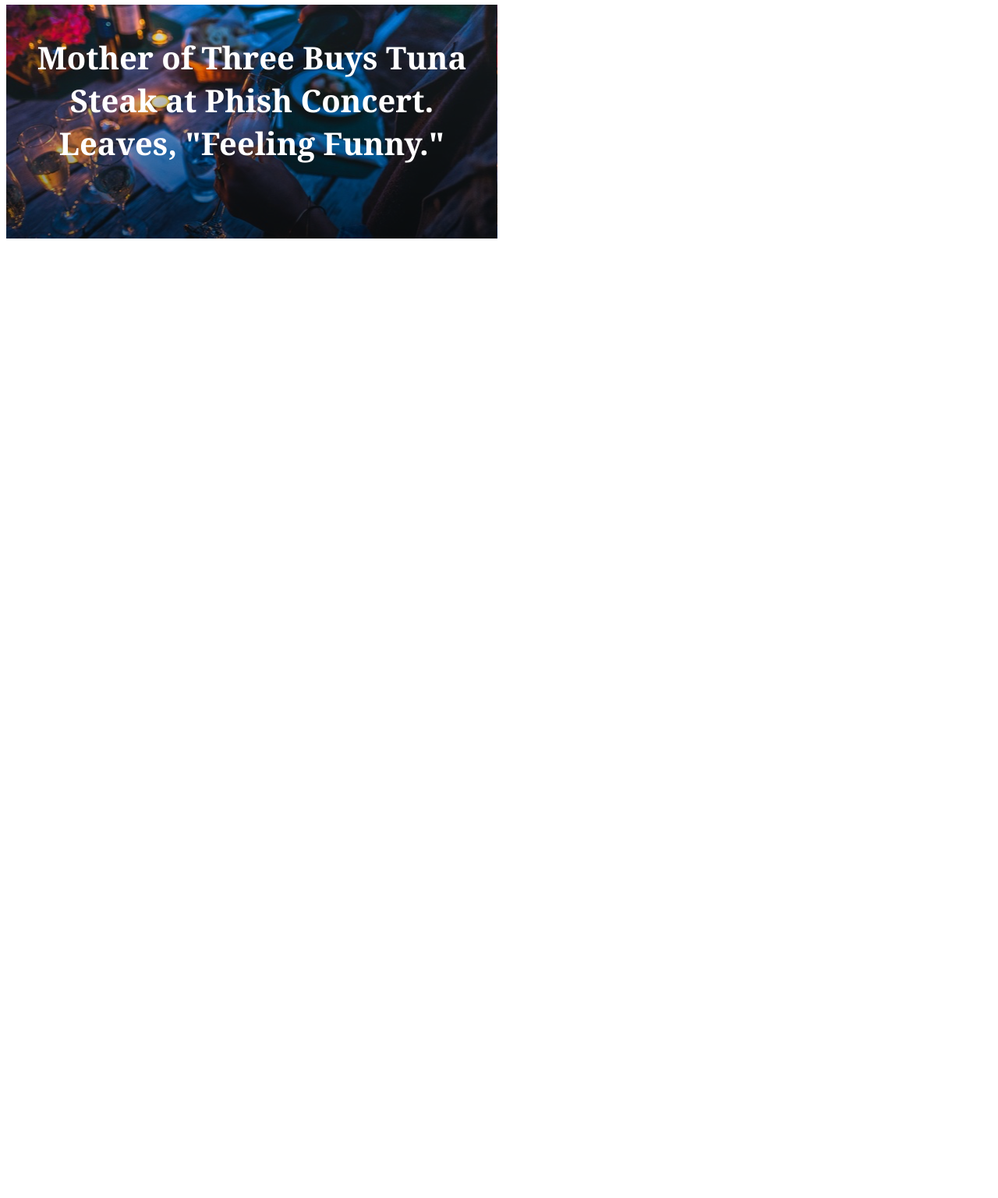
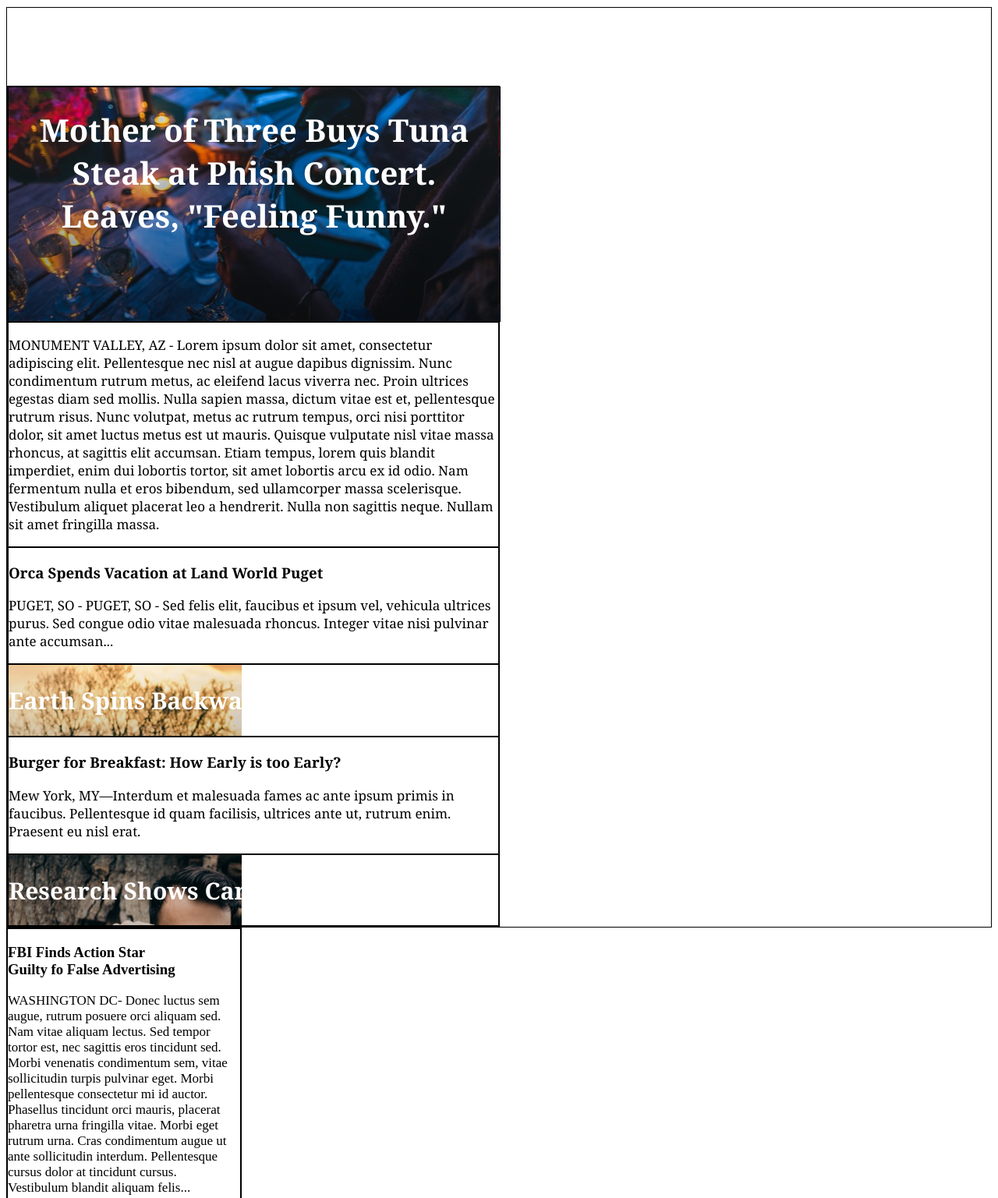
Before and after one commit to DavidAlip/My_Times, a plain HTML site: page index.html in a window 1280 px wide. Shown: the part 96-1633 px from the top of the page at 78% size. Before the commit the page ends 800 px from the top, so only its background shows below. Drawn offline with Linux system fonts and the light colour scheme.

Commit message:
3rd commit

```diff
--- a/index.html
+++ b/index.html
@@ -26,13 +26,59 @@
 
 <!--      Main content    -->
     <div class="content">
+
+      <!--      left column       -->
+      <div class="column_left">
       <div class="Tuna_Story_Head">
-        <p>Mother of Three Buys Tuna</br>
+        <h1>Mother of Three Buys Tuna</br>
           Steak at Phish Concert.</br>
-          Leaves, "Feeling Funny."</p>
+          Leaves, "Feeling Funny."</h1>
         </div>
         <div class="Tuna_Story_content">
+          <p>MONUMENT VALLEY, AZ - Lorem ipsum dolor sit amet, consectetur adipiscing elit. Pellentesque nec nisl at augue dapibus dignissim. Nunc condimentum rutrum metus, ac eleifend lacus viverra nec. Proin ultrices egestas diam sed mollis. Nulla sapien massa, dictum vitae est et, pellentesque rutrum risus. Nunc volutpat, metus ac rutrum tempus, orci nisi porttitor dolor, sit amet luctus metus est ut mauris. Quisque vulputate nisl vitae massa rhoncus, at sagittis elit accumsan. Etiam tempus, lorem quis blandit imperdiet, enim dui lobortis tortor, sit amet lobortis arcu ex id odio. Nam fermentum nulla et eros bibendum, sed ullamcorper massa scelerisque. Vestibulum aliquet placerat leo a hendrerit. Nulla non sagittis neque. Nullam sit amet fringilla massa. </p>
         </div>
+        <div class="Orca_story">
+          <h3>Orca Spends Vacation at Land World Puget</h3>
+          <p>PUGET, SO - PUGET, SO - Sed felis elit, faucibus et ipsum vel, vehicula ultrices purus. Sed congue odio vitae malesuada rhoncus. Integer vitae nisi pulvinar ante accumsan...</p>
+        </div>
+        <div class="Earth_story">
+          <h2>Earth Spins Backwards for 2017</h2>
+        </div>
+        <div class="Burger_Breakfast">
+          <h3>Burger for Breakfast: How Early is too Early?</h3>
+          <p>Mew York, MY—Interdum et malesuada fames ac ante ipsum primis in faucibus. Pellentesque id quam facilisis, ultrices ante ut, rutrum enim. Praesent eu nisl erat.</p>
+        </div>
+        <div class="Research_story">
+          <h2>Research Shows Cameras Erase Memory</h2>
+        </div>
+        </div>
+      </div>
+
+      <!--      middle column      -->
+      <div class="column_middle">
+        <div class="FBI_story">
+          <h3>FBI Finds Action Star </br>
+          Guilty fo False Advertising</h3>
+          <p>WASHINGTON DC- Donec luctus sem augue, rutrum posuere orci aliquam sed. Nam vitae aliquam lectus. Sed tempor tortor est, nec sagittis eros tincidunt sed. Morbi venenatis condimentum sem, vitae sollicitudin turpis pulvinar eget. Morbi pellentesque consectetur mi id auctor. Phasellus tincidunt orci mauris, placerat pharetra urna fringilla vitae. Morbi eget rutrum urna. Cras condimentum augue ut ante sollicitudin interdum. Pellentesque cursus dolor at tincidunt cursus. Vestibulum blandit aliquam felis...</p>
+        </div>
+        <div class="Cat_Story_image">
+          <h2>Cats in Control-Is It a Thing?</h2>
+        </div>
+        <div class="Cat_Story">
+          <p>BROOKLYN, NY- In molestie nulla sodales sit amet. Proin vulputate, ipsum porta aliquam commodo, nunc nibh tincidunt lorem, vel consectetur neque mi vel neque. Mauris ultricies, nulla scelerisque sollicitudin lobortis, dui est sodales sapien, a vestibulum velit diam eget felis. Vivamus dignissim lacinia dolor, quis commodo tellus pellentesque in.</p>
+        </div>
+
+        <!--      right column      -->
+        <div class="column_right">
+        <div class="cookie_bite_image">
+        </div>
+        <div class="news_bites">
+          <h3>NEWS BITES</h3>
+          <p>Cat Emoji Goes Viral Buy Youtube Views Home Business Advertising Ideas Advertising Internet Online Illustration in Marketing Materials Finally a Top Secret Way You Can</p>
+        </div>
+
+
+
     </div>
 
 
--- a/resources/css/style.css
+++ b/resources/css/style.css
@@ -32,22 +32,68 @@
 /* Main content */
 .content {
   display: flex;
+  padding-top: 100px;
+  font-family: Georgia;
 }
+
+h2 {
+  font-weight: bold;
+  font-size: 30px;
+  color: white;
+}
+
+h1 {
+font-size: 40px;
+}
+
+p {
+  font-size: 17px;
+  color: black;
+}
+
+.column {
+  display: flex;
+  flex-direction: column;
+}
+
+.column_left {
+  width: 630px;
+}
+
+.column_middle {
+  width: 300px;
+}
+
+.column_right {
+  width: 240px;
+}
+
+/*--      left column_left    --*/
 
 .Tuna_Story_Head {
   height: 300px;
   width: 630px;
-  background-image: url("../images/wineglass_bottle.png")
-
-
+  background-image: url("../images/wineglass_bottle.png");
+  font-family: Georgia;
+  font-weight: bold;
+  color: white;
+  text-align: center;
 }
 
-.Tuna_Story_Head p {
-  font-family: Georgia;
-  font-weight: bold;
-  font-size: 40px;
-  color: white;
-  text-align: center;
+.Earth_story {
+  background-image: url("../images/fall_season_girl.png");
+  background-repeat: no-repeat;
+}
 
+.Research_story {
+  background-image: url("../images/beardman_camera.png");
+  background-repeat: no-repeat;
+}
 
+.Cat_Story_image {
+  background-image: url("../images/whitecat_girl.png");
 }
+
+div {
+  border: 1px solid black;
+}
```
